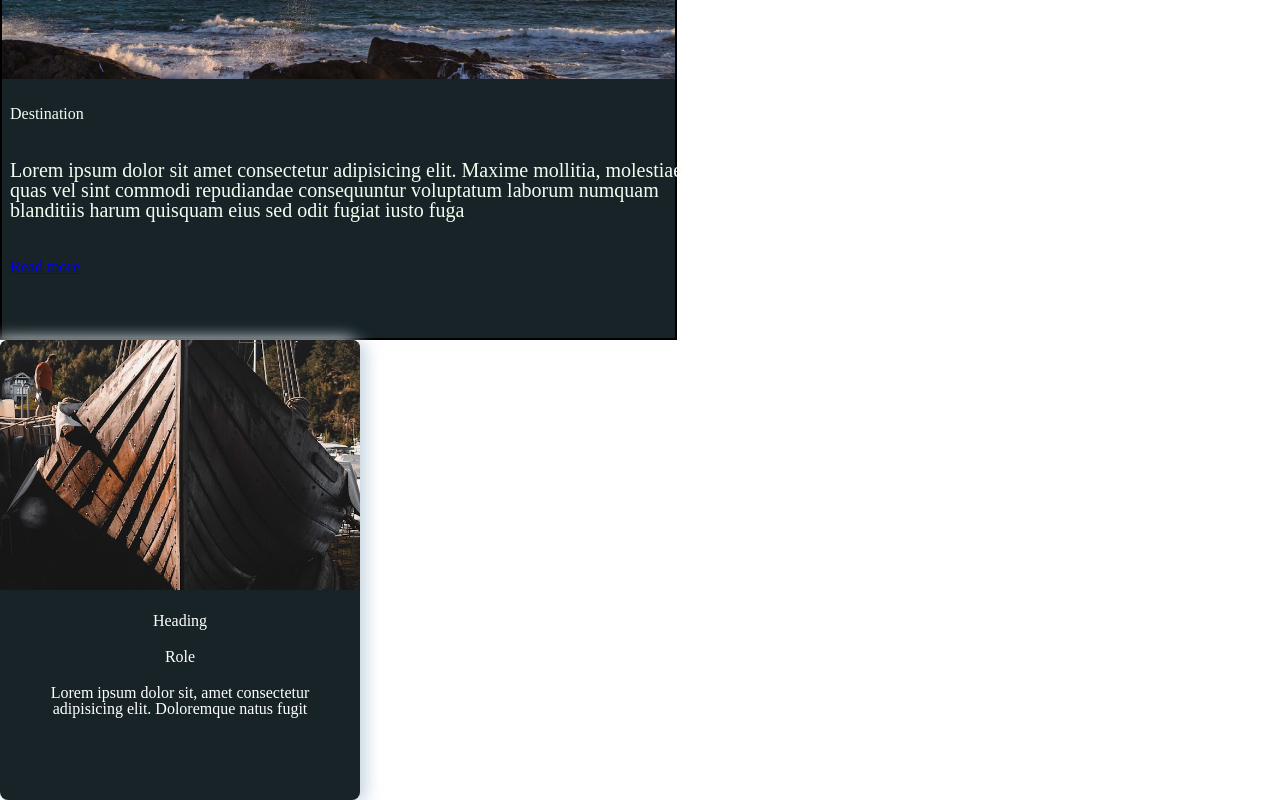
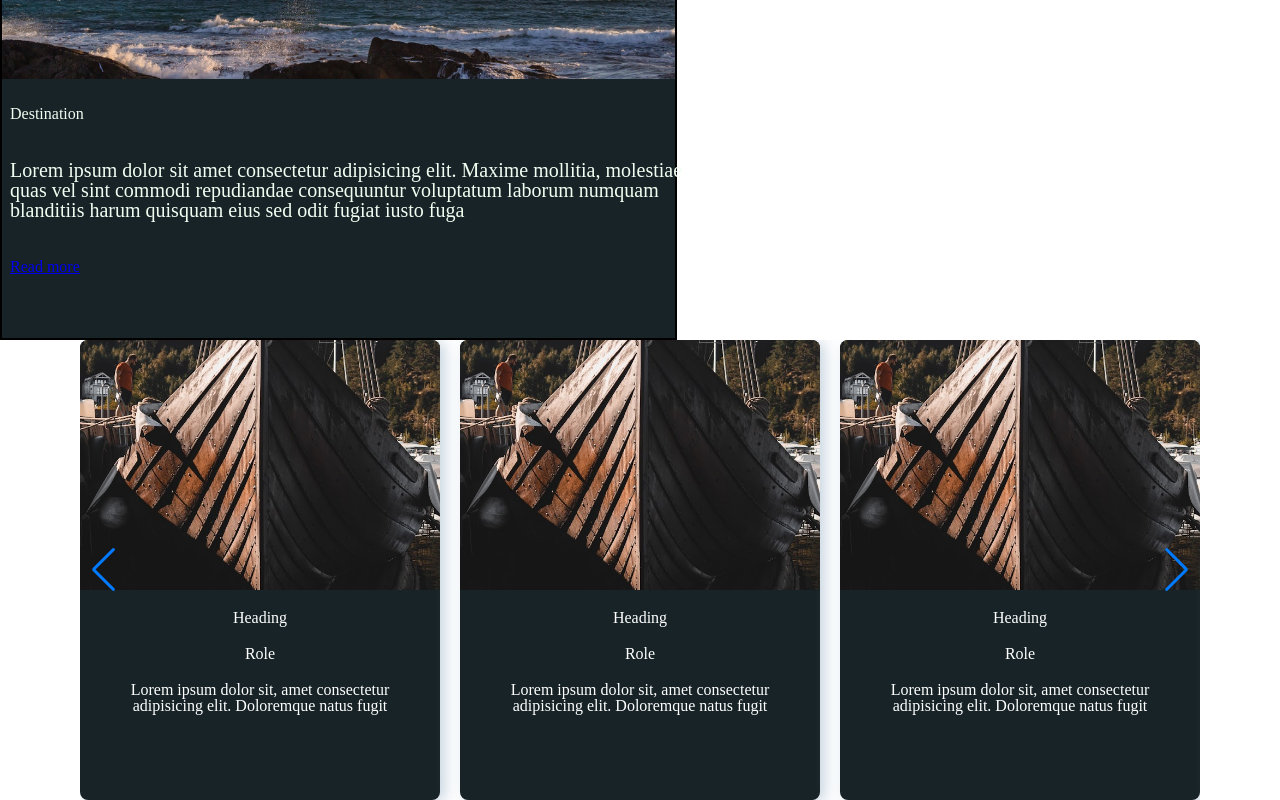
Before and after one commit to mobak88/Saga-Farmann, a Next.js app: page / in a window 1280 px wide. Shown: the part 199-999 px from the top of the page. Built offline with nearby package versions, Linux system fonts and the light colour scheme.

Commit message:
Implementing swiperjs

```diff
--- a/package.json
+++ b/package.json
@@ -18,6 +18,7 @@
     "next": "13.1.6",
     "react": "18.2.0",
     "react-dom": "18.2.0",
+    "swiper": "^9.1.0",
     "typescript": "4.9.5"
   }
 }
--- /dev/null
+++ b/src/components/LatestNews/LatestNews.module.css
@@ -0,0 +1,6 @@
+.swiper-container {
+  display: flex;
+  margin: 0 auto;
+  width: 100%;
+  max-width: 112rem;
+}
--- /dev/null
+++ b/src/components/LatestNews/LatestNews.tsx
@@ -0,0 +1,54 @@
+import React from "react";
+import SliderCard from "../cards/slider-card/slider-card";
+
+import { Swiper, SwiperSlide } from "swiper/react";
+import { Navigation, Pagination } from "swiper";
+import "swiper/css";
+import "swiper/css/navigation";
+
+import styles from "./LatestNews.module.css";
+
+const LatestNews = () => {
+  return (
+    <div className={styles["swiper-container"]}>
+      <Swiper
+        className="mySwiper"
+        navigation={true}
+        modules={[Navigation]}
+        spaceBetween={20}
+        slidesPerView={3}
+        loop
+      >
+        <SwiperSlide>
+          <SliderCard />
+        </SwiperSlide>
+        <SwiperSlide>
+          <SliderCard />
+        </SwiperSlide>
+        <SwiperSlide>
+          <SliderCard />
+        </SwiperSlide>
+        <SwiperSlide>
+          <SliderCard />
+        </SwiperSlide>
+        <SwiperSlide>
+          <SliderCard />
+        </SwiperSlide>
+        <SwiperSlide>
+          <SliderCard />
+        </SwiperSlide>
+        <SwiperSlide>
+          <SliderCard />
+        </SwiperSlide>
+        <SwiperSlide>
+          <SliderCard />
+        </SwiperSlide>
+        <SwiperSlide>
+          <SliderCard />
+        </SwiperSlide>
+      </Swiper>
+    </div>
+  );
+};
+
+export default LatestNews;
--- a/src/components/cards/slider-card/slider-card.module.css
+++ b/src/components/cards/slider-card/slider-card.module.css
@@ -1,6 +1,5 @@
 .card {
   height: 46rem;
-  width: 36rem;
   background-color: var(--very-dark-blue);
   border-radius: 0.8rem;
   overflow: hidden;
--- a/src/pages/index.tsx
+++ b/src/pages/index.tsx
@@ -3,6 +3,7 @@ import CrewCard from "@/components/cards/crew-card/crew-card";
 import SliderCard from "@/components/cards/slider-card/slider-card";
 import DestinationCard from "@/components/cards/destination-card/destination-card";
 import Navbar from "@/components/navbar/navbar";
+import LatestNews from "@/components/LatestNews/LatestNews";
 
 export default function Home() {
   return (
@@ -14,14 +15,13 @@ export default function Home() {
         <link rel="icon" href="/favicon.ico" />
       </Head>
       <main>
-        <>
-          <h1>Saga</h1>
+        <h1>Saga</h1>
 
-          <CrewCard imageSrc="test" name="test" role="test" about="test" />
+        <CrewCard imageSrc="test" name="test" role="test" about="test" />
 
-          <DestinationCard />
-          <SliderCard />
-        </>
+        <DestinationCard />
+
+        <LatestNews />
       </main>
     </>
   );
--- a/src/styles/globals.css
+++ b/src/styles/globals.css
@@ -136,3 +136,17 @@ html {
 body {
   font-size: 1.6rem;
 }
+
+.swiper {
+  width: 100%;
+}
+
+.swiper-slide {
+  /* Center slide text vertically */
+  justify-content: center;
+  align-items: center;
+}
+
+.swiper-slide img {
+  display: block;
+}
```
Also changed, not shown: 1 other file (tests, documents, lock files or other folders).
